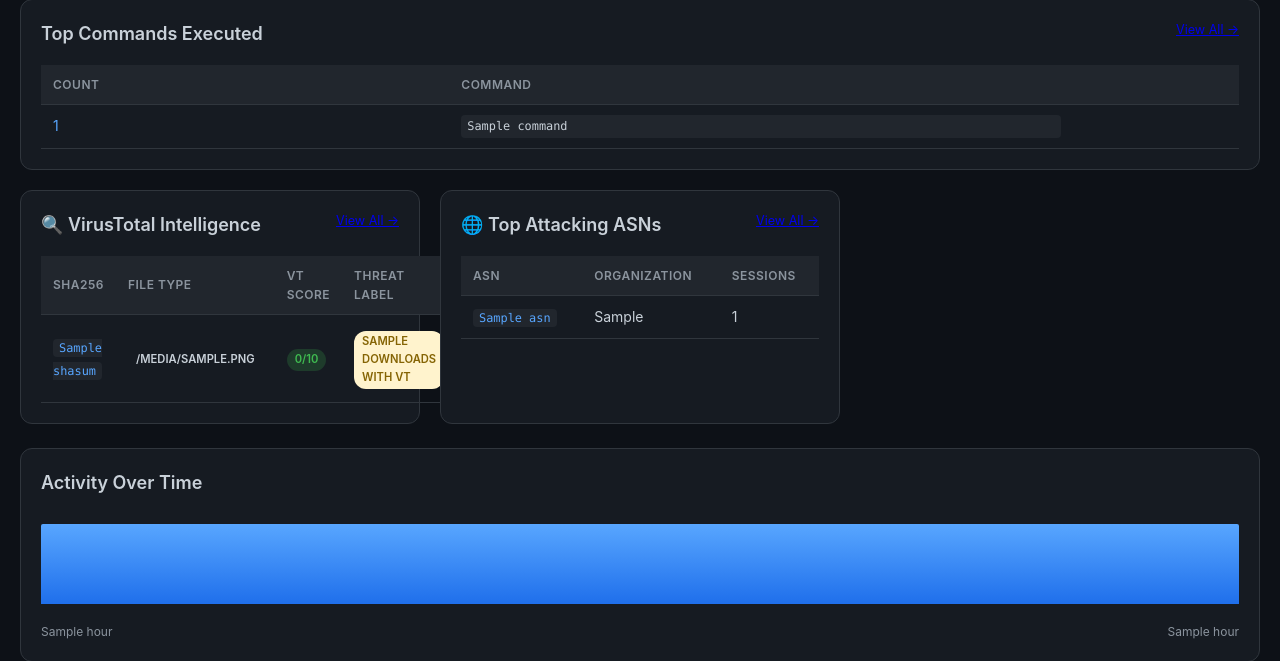
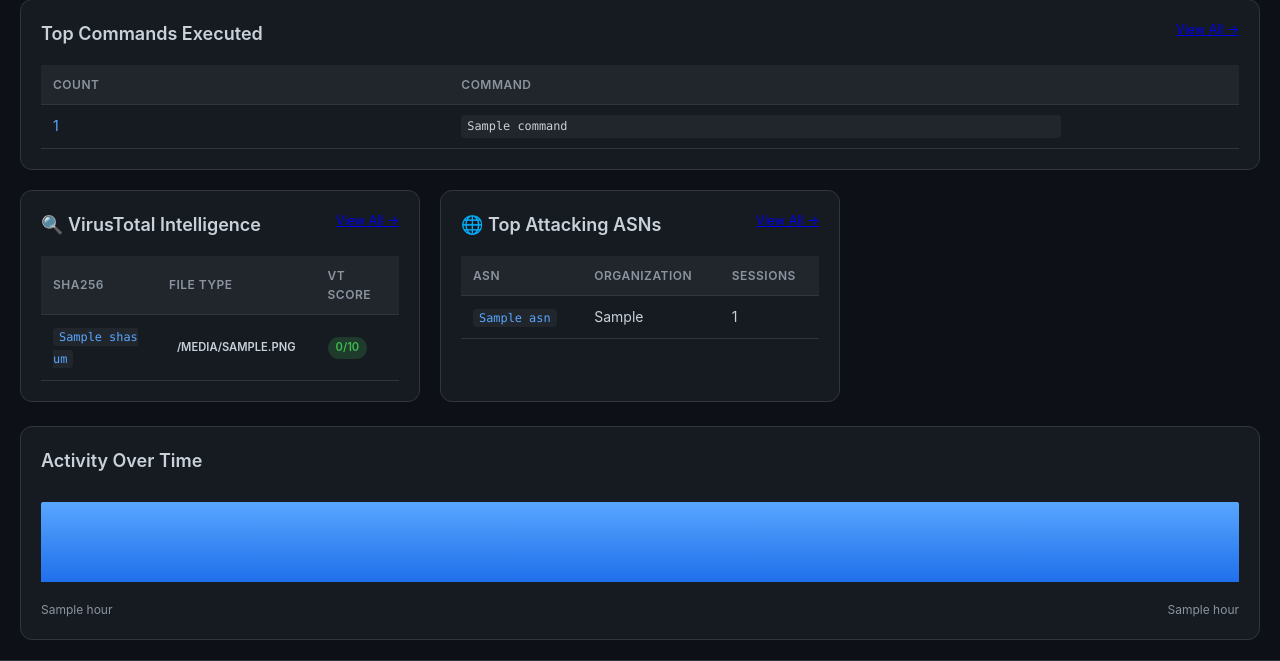
Before and after one commit to reuteras/cowrie-deploy-toolkit, a Flask app: template web/templates/index.html in a window 1280 px wide. Shown: the part 1309-1970 px from the top of the page. Run offline with Flask 3, Linux system fonts and the light colour scheme; the template is opened without the code that fills it: most values are stand-ins (such as "Sample title", 1, 10 or a date in 2020); a database or web service that is not in the repository returns one stand-in record (values such as "Sample title"); data that the repository does not hold is empty; parts of the project's set-up code (start-up, migrations or seed data) failed here and were passed over.

Commit message:
Change format

```diff
--- a/web/multisource.py
+++ b/web/multisource.py
@@ -768,8 +768,10 @@ class MultiSourceDataSource:
                     if new_detections > existing_detections:
                         dl_dict[shasum] = dl
 
-        # Filter out any None values that might have slipped through
-        valid_downloads = [dl for dl in dl_dict.values() if dl is not None and isinstance(dl, dict)]
+        # Filter out any None values and unscanned files (vt_total == 0)
+        valid_downloads = [
+            dl for dl in dl_dict.values() if dl is not None and isinstance(dl, dict) and dl.get("vt_total", 0) > 0
+        ]
         aggregated["top_downloads_with_vt"] = sorted(
             valid_downloads, key=lambda x: x.get("vt_detections", 0), reverse=True
         )[:10]
--- a/web/templates/index.html
+++ b/web/templates/index.html
@@ -220,8 +220,6 @@
                         <th>SHA256</th>
                         <th>File Type</th>
                         <th>VT Score</th>
-                        <th>Threat Label</th>
-                        <th>First Seen</th>
                     </tr>
                 </thead>
                 <tbody>
@@ -235,22 +233,19 @@
                             </a>
                         </td>
                         <td>
-                            {% set file_category = dl.get('file_category') %}
-                            {% if file_category %}
+                            {% set file_category = dl.get('file_category') or 'unknown' %}
                             {% set category_colors = {
                                 'executable': 'badge-danger',
                                 'script': 'badge-warning',
                                 'archive': 'badge-info',
                                 'document': 'badge-primary',
-                                    'data': 'badge-secondary'
+                                'data': 'badge-secondary',
+                                'unknown': 'badge-light'
                             } %}
-                                <span class="badge {{ category_colors.get(file_category, 'badge-secondary') }}"
+                            <span class="badge {{ category_colors.get(file_category, 'badge-light') }}"
                                   title="{{ dl.get('file_type') or 'Unknown' }}">
                                 {{ file_category }}
                             </span>
-                            {% else %}
-                            <span class="text-muted">—</span>
-                            {% endif %}
                         </td>
                         <td>
                             {% set vt_detections = dl.get('vt_detections', 0) %}
@@ -269,17 +264,6 @@
                             <span class="text-muted">—</span>
                             {% endif %}
                         </td>
-                        <td>
-                            {% set vt_threat_label = dl.get('vt_threat_label', '') %}
-                            {% if vt_threat_label %}
-                            <span class="badge badge-warning" style="background: #fff3cd; color: #856404;">
-                                {{ vt_threat_label }}
-                            </span>
-                            {% else %}
-                            <span class="text-muted">—</span>
-                            {% endif %}
-                        </td>
-                        <td>{{ dl.get('timestamp') | format_timestamp }}</td>
                     </tr>
                     {% endfor %}
                 </tbody>
```
Lines whose indentation alone changed are shown as unchanged.
